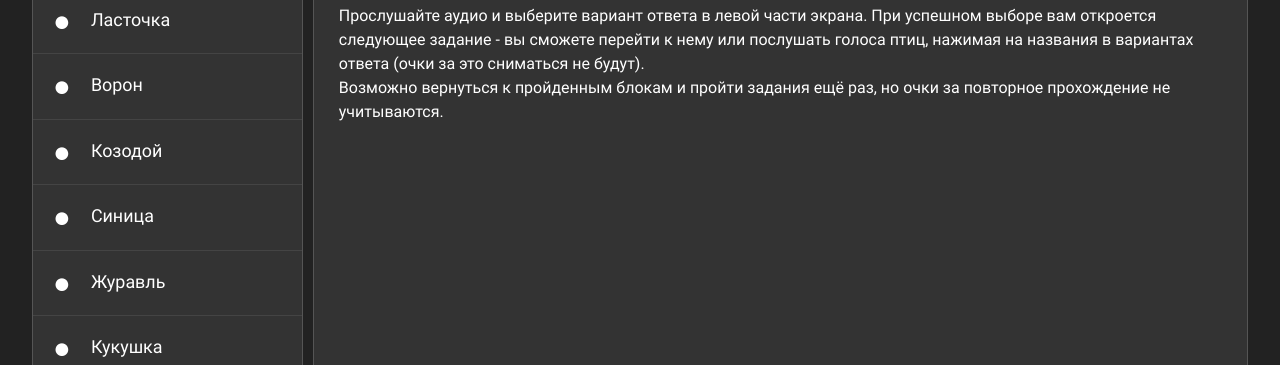
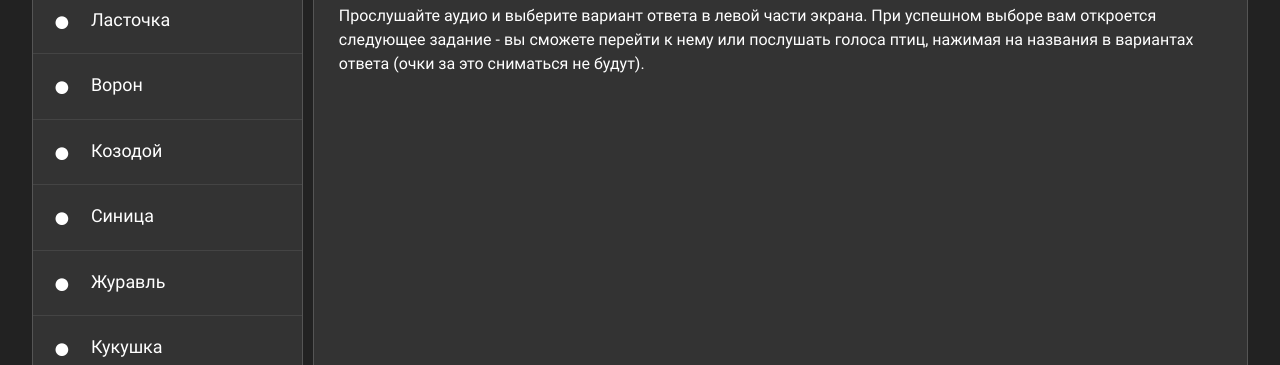
Before and after one commit to istairina/RSSTasks, a website built with webpack: page songbird/src/index.html in a window 1280 px wide. Both pictures are taken after a click on the item "Game". Shown: the part 435-800 px from the top of the page. Built offline with nearby package versions, Linux system fonts and the light colour scheme; files whose address does not match are found by name.

Commit message:
fix: change text in info block to the correct one

```diff
--- a/songbird/src/index.html
+++ b/songbird/src/index.html
@@ -92,9 +92,7 @@
                     <!--<div class="bird">  -->
                         <div class="game-info">Прослушайте аудио и выберите вариант ответа в левой части экрана.
                             При успешном выборе вам откроется следующее задание  - вы сможете перейти к нему или послушать голоса птиц,
-                            нажимая на названия в вариантах ответа (очки за это сниматься не будут).<br>
-                            Возможно вернуться к пройденным блокам и пройти задания ещё раз, но очки за повторное прохождение не учитываются.
-
+                            нажимая на названия в вариантах ответа (очки за это сниматься не будут).
                         </div>
 
                         <div class="bird__name bird__name-info"></div>
@@ -106,12 +104,6 @@
 
                                 <div class="bird__player bird__player-info">
                                     <div class="bird__playback bird__playback-info"><i class="material-icons">play_circle_outline</i></div>
-
-
-
-
-
-
                                     <div class="timeline timeline-info">
                                     <div class="progress progress-info"></div>
                                         <div class="duration">
@@ -163,7 +155,7 @@
             <div class="congratulation block">
                 <div class="congratulation__text">
                     <span class="congratulation__congratulate">Поздравляем!</span>
-                    <span class="congratulation__result">Вы прошли викторину и набрали 8 из 30 возможных баллов</span>
+                    <span class="congratulation__result">Вы прошли викторину</span>
                 </div>
                 <div class="congratulation__btn btn">Попробовать ещё раз!</div>
             </div>
```
Also changed, not shown: songbird/dist/bundle.js, songbird/dist/index.html, 2 other files.
